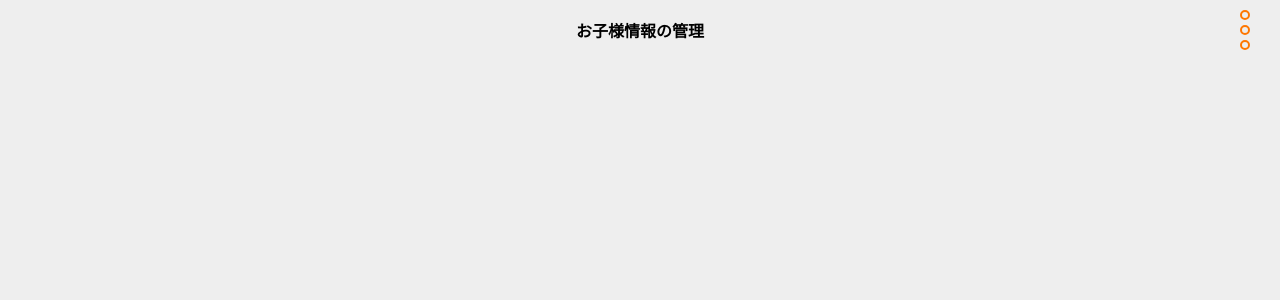
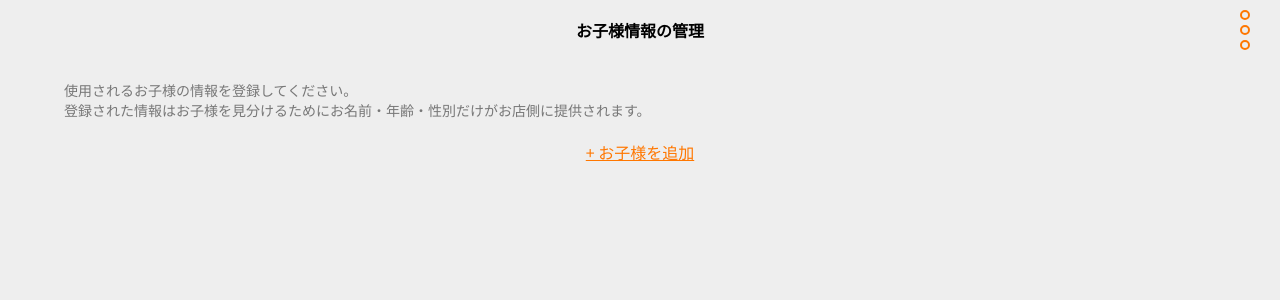
Before and after one commit to PiedPiperNagoya/bit.connect2021-client, a Vue app: page /child in a window 1280 px wide. Shown: the top 300 px of the page. Built offline with nearby package versions, Linux system fonts and the light colour scheme.

Commit message:
feature: #15 子供一覧画面の作成（既存の子供表示は未作成）

```diff
--- a/src/App.vue
+++ b/src/App.vue
@@ -1,7 +1,9 @@
 <template>
   <div id="app">
     <navigation-component />
-    <router-view />
+    <main>
+      <router-view />
+    </main>
   </div>
 </template>
 
@@ -20,4 +22,7 @@
   body, html {
     background-color: #EEEEEE;
   }
+  main {
+    margin-top: 60px;
+  }
 </style>
--- a/src/views/ChildManage.vue
+++ b/src/views/ChildManage.vue
@@ -1,15 +1,49 @@
 <template>
   <div>
+    <p class="description">
+      使用されるお子様の情報を登録してください。<br>
+      登録された情報はお子様を見分けるためにお名前・年齢・性別だけがお店側に提供されます。
+    </p>
 
+    <p class="add_child">
+      <router-link to="/child/create">
+        + お子様を追加
+      </router-link>
+    </p>
   </div>
 </template>
 
 <script>
   export default {
-    name: 'ChildManage'
+    name: 'ChildManage',
+    data () {
+      return {
+        children: {},
+      }
+    },
+    methods: {
+      getChildren () {
+        // TODO: 登録されている子供の情報を取得
+      },
+    },
+    mounted() {
+      this.getChildren()
+    }
   }
 </script>
 
-<style scoped>
-
+<style scoped lang="scss">
+  .description {
+    width: 90%;
+    margin: 0 auto;
+    padding: 20px 0;
+    color: #777777;
+    font-size: 14px;
+  }
+  .add_child {
+    text-align: center;
+    :link, :visited {
+      color: #FF7700;
+    }
+  }
 </style>
```
